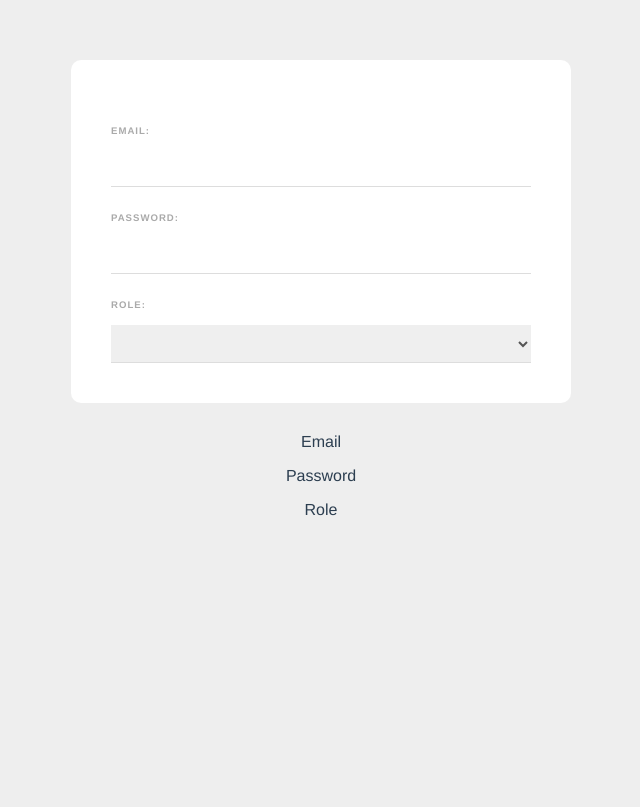
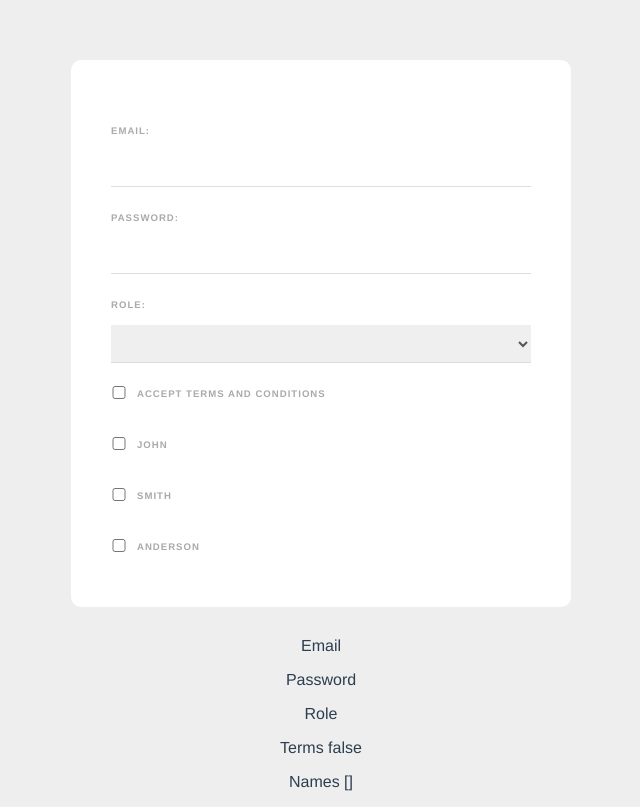
Before and after one commit to shahidsarker/vue-web-form, a Vue app: page / in a window 1280 px wide. Shown: the whole page, without its empty margins (319-959 px from the left). Built offline with nearby package versions, Linux system fonts and the light colour scheme.

Commit message:
checkboxes

```diff
--- a/src/components/SignupForm.vue
+++ b/src/components/SignupForm.vue
@@ -11,11 +11,31 @@
       <option value="developer">Web Developer</option>
       <option value="designer">Web Designer</option>
     </select>
+
+    <div class="terms">
+      <input type="checkbox" v-model="terms" required />
+      <label>Accept terms and conditions</label>
+    </div>
+
+    <div>
+      <input type="checkbox" value="john" v-model="names" />
+      <label>John</label>
+    </div>
+    <div>
+      <input type="checkbox" value="smith" v-model="names" />
+      <label>Smith</label>
+    </div>
+    <div>
+      <input type="checkbox" value="anderson" v-model="names" />
+      <label>Anderson</label>
+    </div>
   </form>
 
   <p>Email {{ email }}</p>
   <p>Password {{ password }}</p>
   <p>Role {{ role }}</p>
+  <p>Terms {{ terms }}</p>
+  <p>Names {{ names }}</p>
 </template>
 
 <script>
@@ -25,6 +45,8 @@ export default {
       email: "",
       password: "",
       role: "",
+      terms: false,
+      names: [],
     };
   },
 };
@@ -48,7 +70,8 @@ label {
   letter-spacing: 1px;
   font-weight: bold;
 }
-input, select {
+input,
+select {
   display: block;
   padding: 10px 6px;
   width: 100%;
@@ -57,4 +80,12 @@ input, select {
   border-bottom: 1px solid #ddd;
   color: #555;
 }
+
+input[type="checkbox"] {
+  display: inline-block;
+  width: 16px;
+  margin: 0 10px 0 0;
+  position: relative;
+  top: 2px;
+}
 </style>
```
